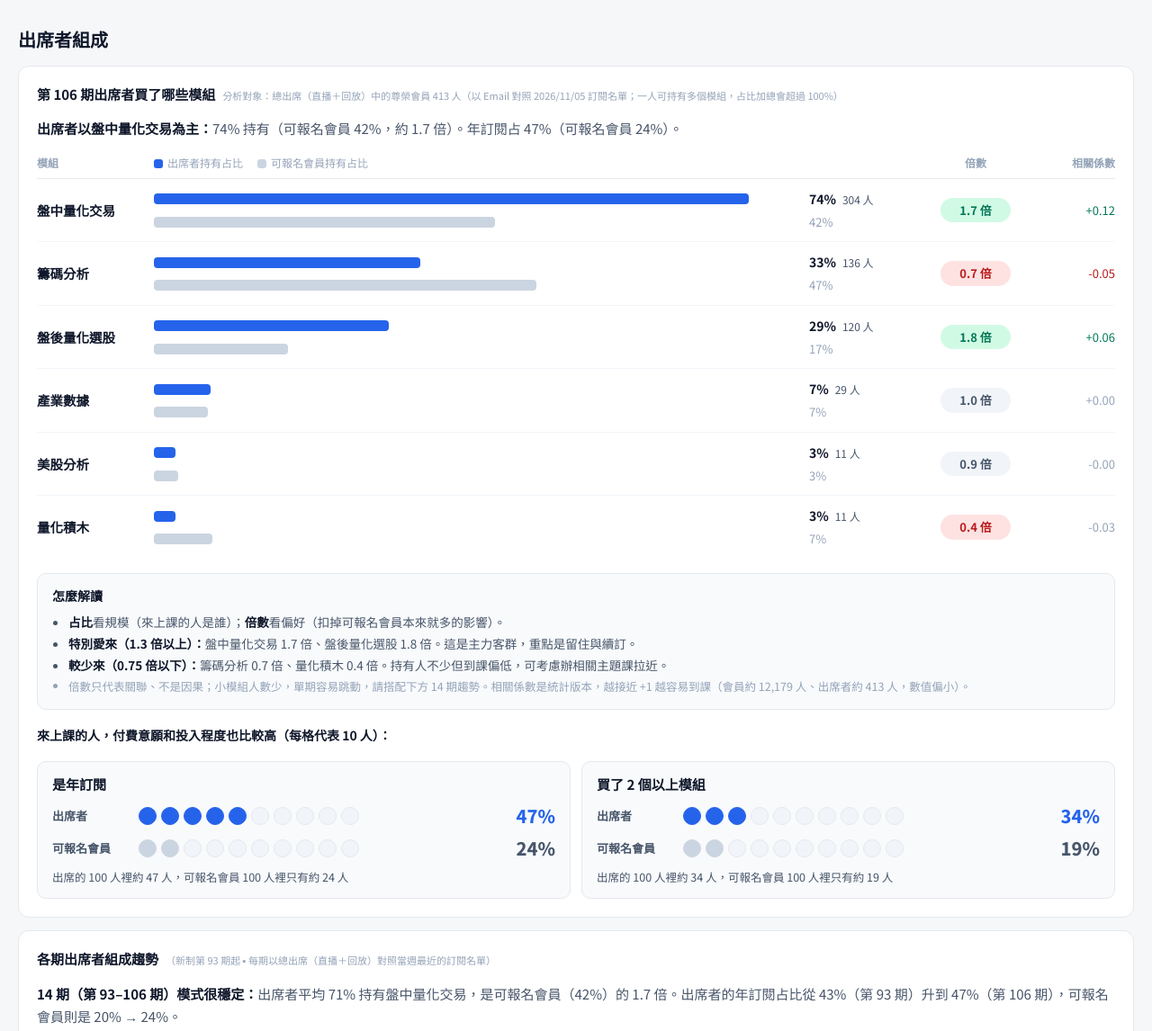
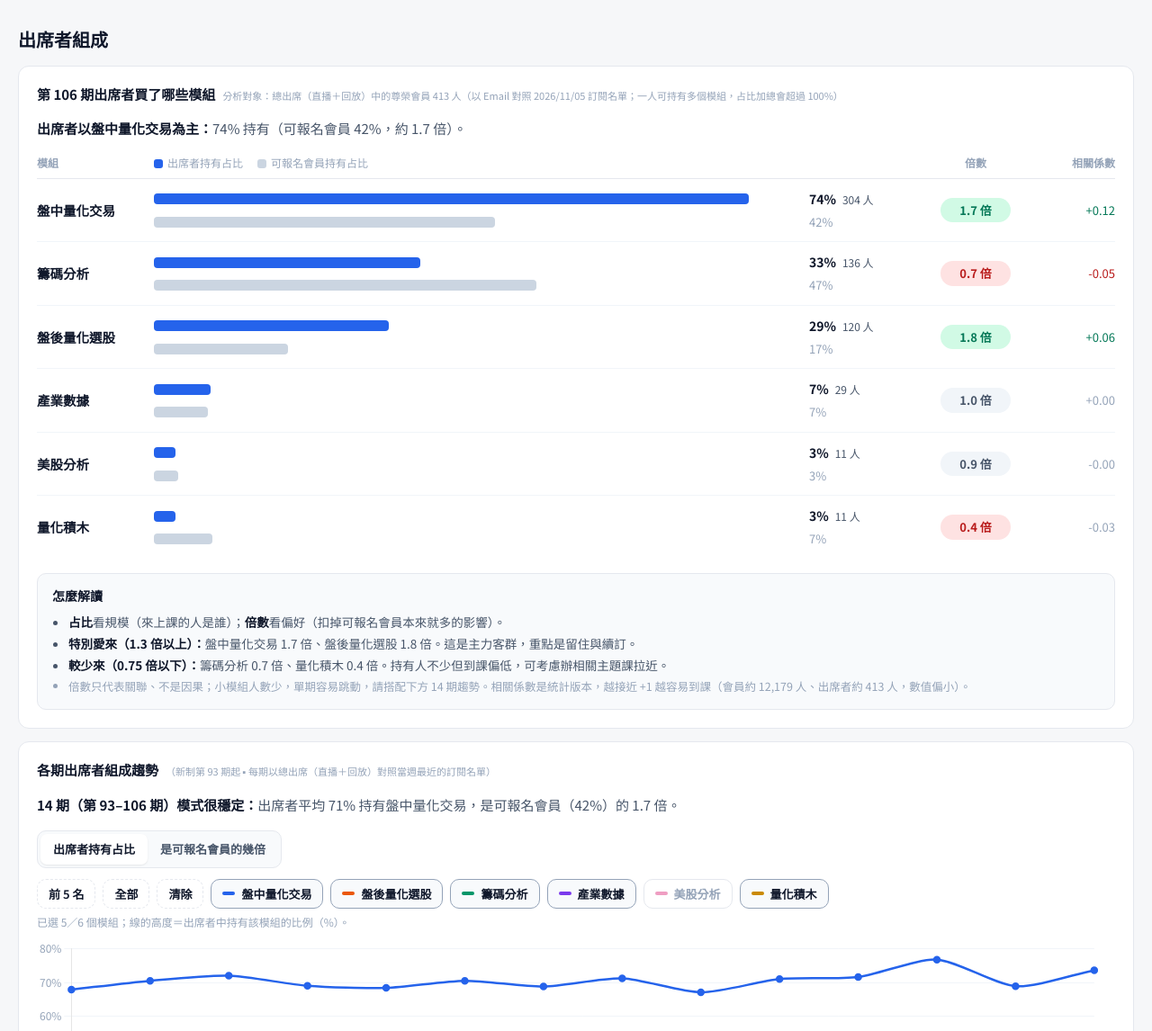
Before and after one commit to XQ-26041488/xq-class-report, a plain HTML site: page index.html in a window 1280 px wide. Shown: the part 1320-2466 px from the top of the page at 90% size. Drawn offline with nearby package versions, Linux system fonts and the light colour scheme.

Commit message:
Remove subscription stat cards from attendee composition
Co-Authored-By: Claude Sonnet 5.5 <noreply@anthropic.com>

```diff
--- a/index.html
+++ b/index.html
@@ -702,7 +702,7 @@ table.cmp-t { width:100%; border-collapse:collapse; font-size:14.5px; font-varia
   <div class="sec-heading" id="sec-attmix">出席者組成</div>
   <div class="card am-card">
     <div class="card-title">第 106 期出席者買了哪些模組 <span class="sub">分析對象：總出席（直播＋回放）中的尊榮會員 413 人（以 Email 對照 2026/11/05 訂閱名單；一人可持有多個模組，占比加總會超過 100%）</span></div>
-    <p class="am-sum"><strong>出席者以盤中量化交易為主：</strong>74% 持有（可報名會員 42%，約 1.7 倍）。年訂閱占 47%（可報名會員 24%）。</p>
+    <p class="am-sum"><strong>出席者以盤中量化交易為主：</strong>74% 持有（可報名會員 42%，約 1.7 倍）。</p>
     <div class="am-grid">
       <div class="am-head">
         <div>模組</div>
@@ -766,14 +766,12 @@ table.cmp-t { width:100%; border-collapse:collapse; font-size:14.5px; font-varia
         </div>
     </div>
     <div class="am-read"><div class="am-read-t">怎麼解讀</div><ul><li><strong>占比</strong>看規模（來上課的人是誰）；<strong>倍數</strong>看偏好（扣掉可報名會員本來就多的影響）。</li><li><strong>特別愛來（1.3 倍以上）：</strong>盤中量化交易 1.7 倍、盤後量化選股 1.8 倍。這是主力客群，重點是留住與續訂。</li><li><strong>較少來（0.75 倍以下）：</strong>籌碼分析 0.7 倍、量化積木 0.4 倍。持有人不少但到課偏低，可考慮辦相關主題課拉近。</li><li class="mut">倍數只代表關聯、不是因果；小模組人數少，單期容易跳動，請搭配下方 14 期趨勢。相關係數是統計版本，越接近 +1 越容易到課（會員約 12,179 人、出席者約 413 人，數值偏小）。</li></ul></div>
-    <div class="am-stats-t">來上課的人，付費意願和投入程度也比較高（每格代表 10 人）：</div>
-    <div class="am-stats"><div class="am-stat"><div class="am-sl">是年訂閱</div><div class="am-prow"><span class="am-who">出席者</span><span class="am-dots a"><i class="on"></i><i class="on"></i><i class="on"></i><i class="on"></i><i class="on"></i><i></i><i></i><i></i><i></i><i></i></span><span class="am-pct a">47%</span></div><div class="am-prow"><span class="am-who">可報名會員</span><span class="am-dots"><i class="on"></i><i class="on"></i><i></i><i></i><i></i><i></i><i></i><i></i><i></i><i></i></span><span class="am-pct">24%</span></div><div class="am-sc">出席的 100 人裡約 47 人，可報名會員 100 人裡只有約 24 人</div></div><div class="am-stat"><div class="am-sl">買了 2 個以上模組</div><div class="am-prow"><span class="am-who">出席者</span><span class="am-dots a"><i class="on"></i><i class="on"></i><i class="on"></i><i></i><i></i><i></i><i></i><i></i><i></i><i></i></span><span class="am-pct a">34%</span></div><div class="am-prow"><span class="am-who">可報名會員</span><span class="am-dots"><i class="on"></i><i class="on"></i><i></i><i></i><i></i><i></i><i></i><i></i><i></i><i></i></span><span class="am-pct">19%</span></div><div class="am-sc">出席的 100 人裡約 34 人，可報名會員 100 人裡只有約 19 人</div></div></div>
   </div>
 <!-- ATT-MIX:END -->
   <!-- ATT-HIST:START -->
   <div class="card am-card" style="margin-top:14px;">
     <div class="card-title">各期出席者組成趨勢 <span class="sub">（新制第 93 期起 ▪ 每期以總出席（直播＋回放）對照當週最近的訂閱名單）</span></div>
-    <p class="am-sum"><strong>14 期（第 93–106 期）模式很穩定：</strong>出席者平均 71% 持有盤中量化交易，是可報名會員（42%）的 1.7 倍。出席者的年訂閱占比從 43%（第 93 期）升到 47%（第 106 期），可報名會員則是 20% → 24%。</p>
+    <p class="am-sum"><strong>14 期（第 93–106 期）模式很穩定：</strong>出席者平均 71% 持有盤中量化交易，是可報名會員（42%）的 1.7 倍。</p>
     <div class="ah-ctl">
       <div class="ah-seg" role="group" aria-label="指標切換">
         <button type="button" class="ah-b on" data-metric="share">出席者持有占比</button>
```
Also changed, not shown: index.html.html (+2 -4 lines).
